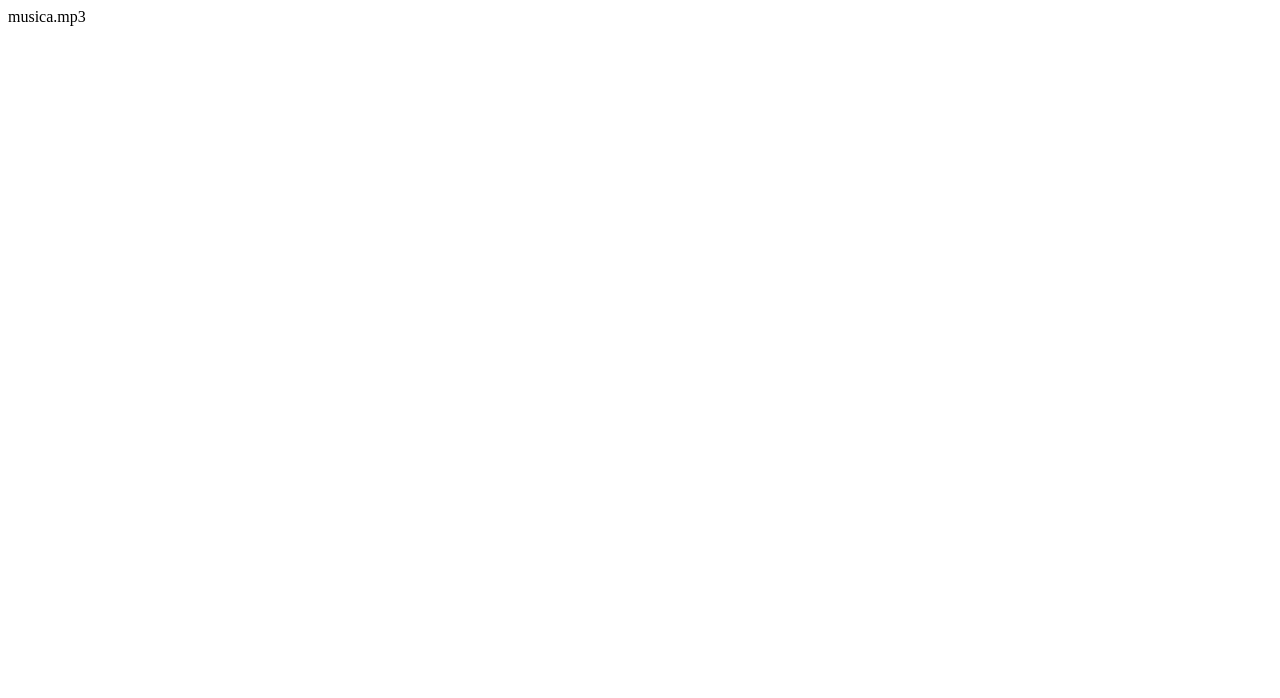
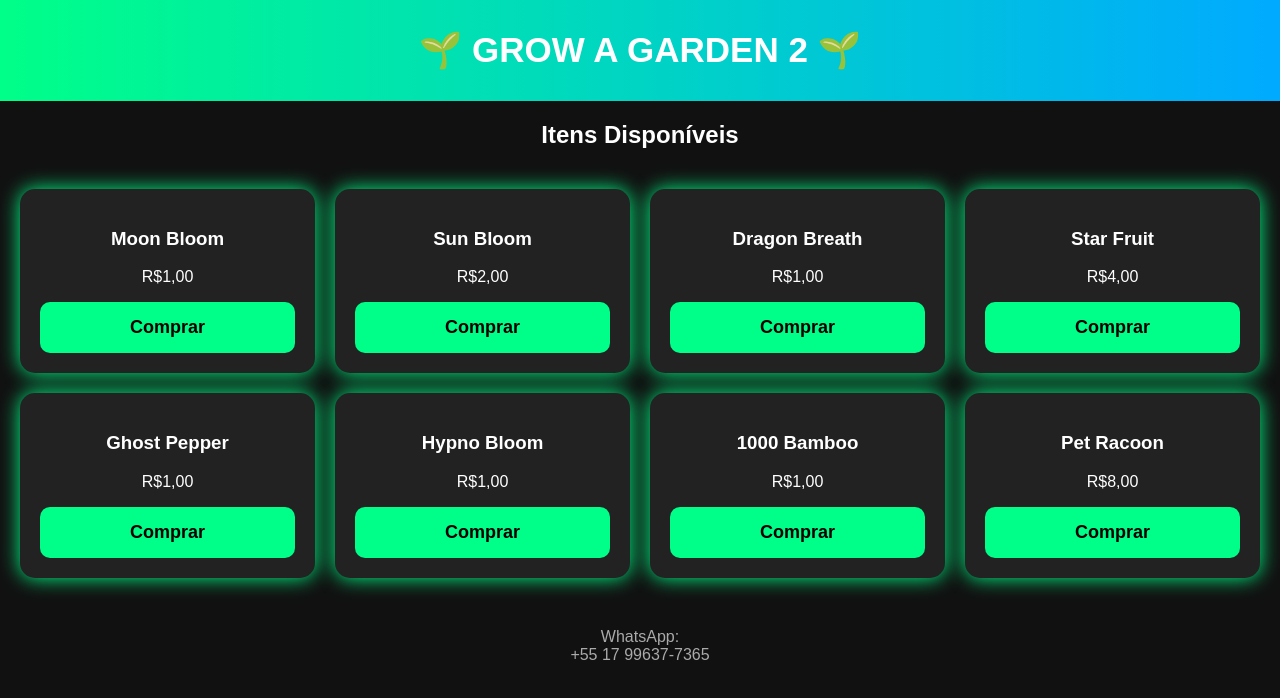
Before and after one commit to brunnodalto-cell/grow-a-garden, a plain HTML site: page index.html in a window 1280 px wide. Drawn offline with Linux system fonts and the light colour scheme.

Commit message:
Atualizar o index.html

```diff
--- a/index.html
+++ b/index.html
@@ -1,12 +1,205 @@
-musica.mp3<audio id="musica" autoplay loop>
-  <source src="musica.mp3" type="audio/mpeg">
-</audio>
+<!DOCTYPE html>
+<html lang="pt-BR">
+<head>
+<meta charset="UTF-8">
+<meta name="viewport" content="width=device-width, initial-scale=1.0">
+
+<title>Grow A Garden 2 - Loja</title>
+
+<style>
+body{
+font-family:Arial,sans-serif;
+background:#111;
+color:white;
+margin:0;
+}
+
+header{
+background:linear-gradient(90deg,#00ff88,#00aaff);
+padding:30px;
+text-align:center;
+font-size:35px;
+font-weight:bold;
+}
+
+h2{
+text-align:center;
+}
+
+.produtos{
+display:grid;
+grid-template-columns:repeat(auto-fit,minmax(250px,1fr));
+gap:20px;
+padding:20px;
+}
+
+.card{
+background:#222;
+padding:20px;
+border-radius:15px;
+text-align:center;
+box-shadow:0 0 20px #00ff88;
+}
+
+button{
+padding:15px;
+border:none;
+border-radius:10px;
+background:#00ff88;
+font-size:18px;
+cursor:pointer;
+width:100%;
+font-weight:bold;
+}
+
+button:hover{
+background:#00cc66;
+}
+
+#compra{
+display:none;
+background:#1a1a1a;
+padding:20px;
+margin:20px;
+border-radius:15px;
+text-align:center;
+}
+
+.pix{
+font-size:22px;
+color:#00ff88;
+font-weight:bold;
+}
+
+.whats{
+display:block;
+background:#25D366;
+color:white;
+text-decoration:none;
+padding:20px;
+font-size:25px;
+border-radius:15px;
+margin-top:20px;
+font-weight:bold;
+}
+
+footer{
+text-align:center;
+padding:30px;
+color:#aaa;
+}
+</style>
+</head>
+
+<body>
+
+<header>
+🌱 GROW A GARDEN 2 🌱
+</header>
+
+<h2>Itens Disponíveis</h2>
+
+<div class="produtos">
+
+<div class="card">
+<h3>Moon Bloom</h3>
+<p>R$1,00</p>
+<button onclick="comprar('Moon Bloom',1)">Comprar</button>
+</div>
+
+<div class="card">
+<h3>Sun Bloom</h3>
+<p>R$2,00</p>
+<button onclick="comprar('Sun Bloom',2)">Comprar</button>
+</div>
+
+<div class="card">
+<h3>Dragon Breath</h3>
+<p>R$1,00</p>
+<button onclick="comprar('Dragon Breath',1)">Comprar</button>
+</div>
+
+<div class="card">
+<h3>Star Fruit</h3>
+<p>R$4,00</p>
+<button onclick="comprar('Star Fruit',4)">Comprar</button>
+</div>
+
+<div class="card">
+<h3>Ghost Pepper</h3>
+<p>R$1,00</p>
+<button onclick="comprar('Ghost Pepper',1)">Comprar</button>
+</div>
+
+<div class="card">
+<h3>Hypno Bloom</h3>
+<p>R$1,00</p>
+<button onclick="comprar('Hypno Bloom',1)">Comprar</button>
+</div>
+
+<div class="card">
+<h3>1000 Bamboo</h3>
+<p>R$1,00</p>
+<button onclick="comprar('1000 Bamboo',1)">Comprar</button>
+</div>
+
+<div class="card">
+<h3>Pet Racoon</h3>
+<p>R$8,00</p>
+<button onclick="comprar('Pet Racoon',8)">Comprar</button>
+</div>
+
+</div>
+
+<div id="compra">
+
+<h2 id="produto"></h2>
+
+<h1>Total: R$ <span id="valor"></span></h1>
+
+<h3>Faça o pagamento via PIX</h3>
+
+<div class="pix">
+COLE SUA CHAVE PIX AQUI
+</div>
+
+<p>Depois do pagamento clique no botão abaixo.</p>
+
+<a class="whats" id="zap" target="_blank">
+✅ JÁ PAGUEI - ENTRAR EM CONTATO
+</a>
+
+</div>
+
+<footer>
+
+WhatsApp:<br>
+
++55 17 99637-7365
+
+</footer>
 
 <script>
-const audio = document.getElementById("musica");
-audio.volume = 0.3;
 
-document.addEventListener("click", function(){
-  audio.play();
+function comprar(produto,valor){
+
+document.getElementById("compra").style.display="block";
+
+document.getElementById("produto").innerHTML=produto;
+
+document.getElementById("valor").innerHTML=valor.toFixed(2);
+
+let mensagem="Olá! Já paguei pelo "+produto+" no valor de R$"+valor+".";
+document.getElementById("zap").href="https://wa.me/5517996377365?text="+encodeURIComponent(mensagem);
+
+window.scrollTo({
+top:document.body.scrollHeight,
+behavior:"smooth"
 });
+
+}
+
 </script>
+
+</body>
+</html>
```
